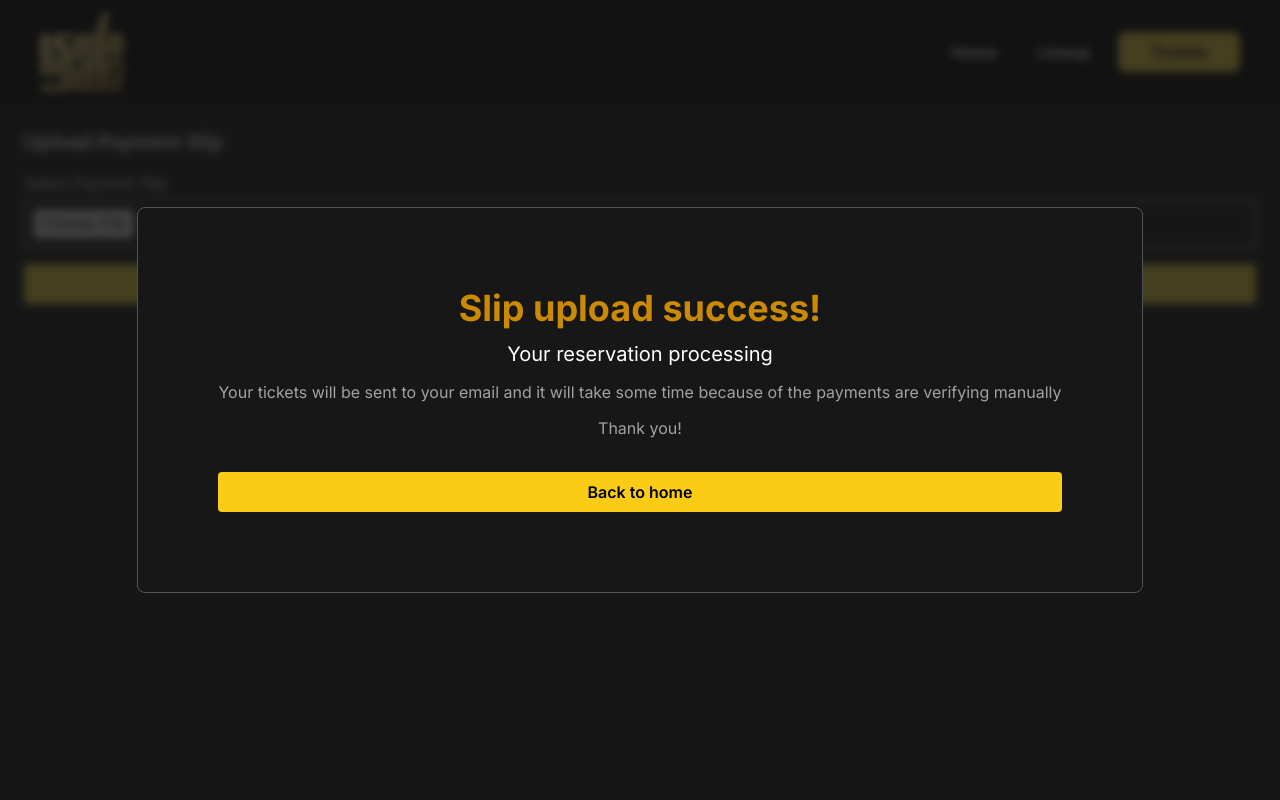
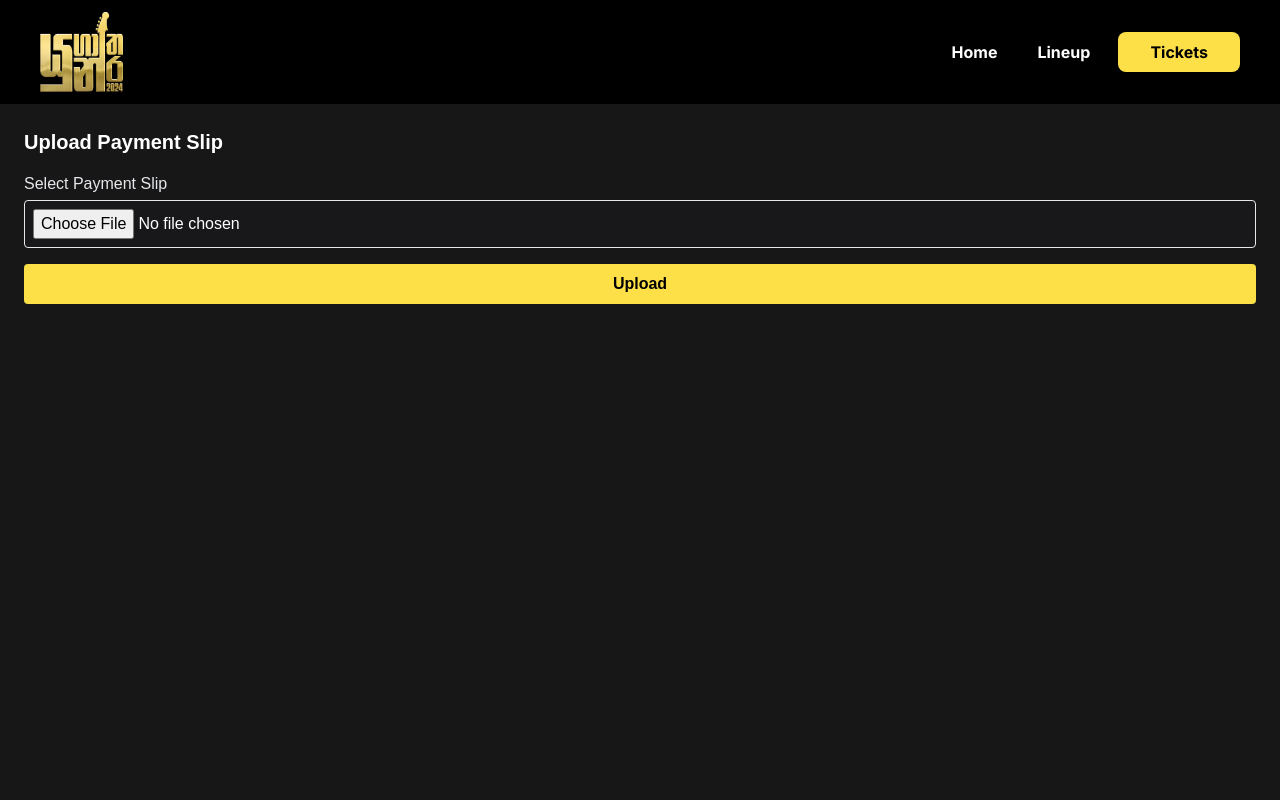
Before and after one commit to ayodyabanuka/yuganthara, a Next.js app: page /upload-slip/1 in a window 1280 px wide. Shown: the top 800 px of the page. Built offline with nearby package versions, Linux system fonts and the light colour scheme; a web font is replaced by a local one.

Commit message:
slip upload updated

```diff
--- a/src/app/upload-slip/[id]/page.tsx
+++ b/src/app/upload-slip/[id]/page.tsx
@@ -21,7 +21,7 @@ const UploadSlip = () => {
        const [file, setFile] = useState<File | null>(null);
        const [isUploading, setIsUploading] = useState(false);
        const [progress, setProgress] = useState(0);
-       const [success, setSuccess] = useState(true);
+       const [success, setSuccess] = useState(false);
 
        const handleFileChange = (e: React.ChangeEvent<HTMLInputElement>) => {
               if (e.target.files && e.target.files[0]) {
```
